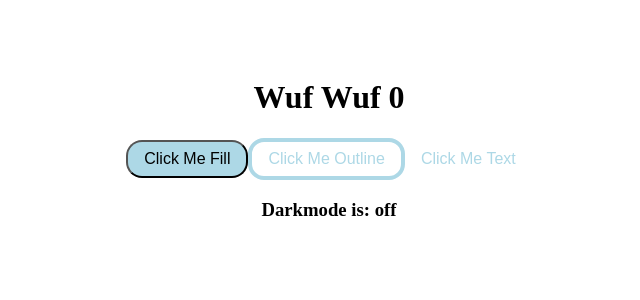
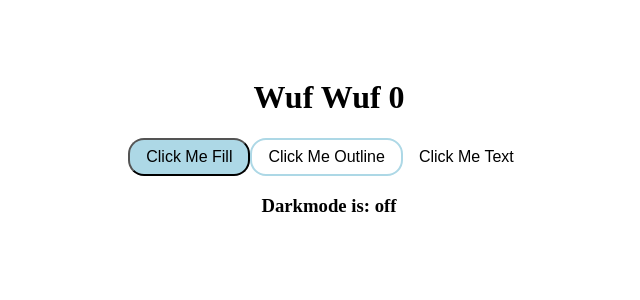
Before and after one commit to RoopeMaatta/portfolio, a React (Vite) app: page / in a window 1280 px wide. Shown: the top 300 px of the page, without its empty margins (311-951 px from the left). Built offline with nearby package versions, Linux system fonts and the light colour scheme.

Commit message:
Typescript to autocomplete variant buttonRoles

```diff
--- a/src/components/Button.jsx
+++ b/src/components/Button.tsx
@@ -7,21 +7,24 @@ import {
   StyledButtonText,
 } from '../styles/buttonStyles'
 
-const buttonRoleMap = {
+type ButtonVariant = 'filled' | 'outline' | 'text'
+
+const variantMap = {
   filled: StyledButtonFilled,
   outline: StyledButtonOutline,
   text: StyledButtonText,
 }
 
+interface ButtonProps {
+  label: string;
+  onClick?: () => void
+  buttonRole?: ButtonVariant
+}
+
 // Functional component using styled button
-const Button = ({
-  label,
-  onClick,
-  buttonRole,
-}) => {
-  const StyledButton =
-    buttonRoleMap[buttonRole] ||
-    StyledButtonFilled
+const Button: React.FC<ButtonProps> = ({ label, onClick = () => {}, buttonRole = 'filled' }) => {
+  const StyledButton = variantMap[buttonRole];
+
   return (
     <StyledButton onClick={onClick}>
       {label}
--- a/src/main.jsx
+++ b/src/main.jsx
@@ -1,7 +1,7 @@
 import React from 'react'
 import ReactDOM from 'react-dom/client'
-import App from './App.jsx'
-import { ThemeProvider } from './themes/ThemeContext.jsx'
+import App from './App'
+import { ThemeProvider } from './themes/ThemeContext'
 
 ReactDOM.createRoot(
   document.getElementById('root')
--- a/src/styles/buttonStyles.jsx
+++ b/src/styles/buttonStyles.tsx
@@ -33,8 +33,7 @@ const StyledButtonFilled = styled(ButtonBase)``
 const StyledButtonOutline = styled(ButtonBase)`
   ${({ theme: { colors } }) => `
     background-color: transparent;
-    color: ${colors.primary};
-    border: 4px solid ${colors.primary};
+    border: 2px solid ${colors.primary};
   `}
 `
 
@@ -42,7 +41,6 @@ const StyledButtonOutline = styled(ButtonBase)`
 const StyledButtonText = styled(ButtonBase)`
   ${({ theme: { colors } }) => `
     background-color: transparent;
-    color: ${colors.primary};
     border: none;
   `}
 `
--- a/src/themes/ThemeContext.jsx
+++ /dev/null
@@ -1,48 +0,0 @@
-// src/contexts/ThemeContext.js
-import React, { useState, useEffect } from 'react'
-import { ThemeProvider as StyledThemeProvider } from 'styled-components'
-import { getTheme } from './globalVariables'
-
-export const ThemeProvider = ({ children }) => {
-  // Initialize the dark mode state based on the prefers-color-scheme media query
-  const [isDarkMode, setIsDarkMode] = useState(
-    () =>
-      window.matchMedia &&
-      window.matchMedia(
-        '(prefers-color-scheme: dark)'
-      ).matches
-  )
-
-  // Effect to listen for changes in the preferred color scheme
-  useEffect(() => {
-    const mediaQuery = window.matchMedia(
-      '(prefers-color-scheme: dark)'
-    )
-
-    const handleChange = e => {
-      setIsDarkMode(e.matches)
-    }
-
-    // Listen for changes in the media query
-    mediaQuery.addEventListener(
-      'change',
-      handleChange
-    )
-
-    // Cleanup listener on component unmount
-    return () => {
-      mediaQuery.removeEventListener(
-        'change',
-        handleChange
-      )
-    }
-  }, [])
-
-  return (
-    <StyledThemeProvider
-      theme={getTheme(isDarkMode)}
-    >
-      {children}
-    </StyledThemeProvider>
-  )
-}
--- /dev/null
+++ b/src/themes/ThemeContext.tsx
@@ -0,0 +1,18 @@
+import React, { ReactNode } from 'react'
+import { ThemeProvider as StyledThemeProvider } from 'styled-components';
+import { getTheme } from './globalVariables'
+import { useDarkMode } from './useDarkMode'
+
+interface ThemeProviderProps {
+  children: ReactNode;
+}
+
+export const ThemeProvider: React.FC<ThemeProviderProps> = ({ children }) => {
+  const isDarkMode = useDarkMode()
+
+  return (
+    <StyledThemeProvider theme={getTheme(isDarkMode)}>
+      {children}
+    </StyledThemeProvider>
+  );
+};
--- a/src/themes/globalVariables.jsx
+++ b/src/themes/globalVariables.tsx
@@ -1,10 +1,10 @@
-export const getTheme = isDarkMode => {
+export const getTheme = (isDarkMode: boolean) => {
   const D = isDarkMode
 
   return {
     // Color palette
     colors: {
-      primary: D ? '#1E90FF' : '#ADD8E6', // Dark blue for dark mode, Light blue for light mode
+      primary: D ? '#002d59' : '#ADD8E6', // Dark blue for dark mode, Light blue for light mode
       primaryDark: '#1A78D0',
       secondary: D ? '#4682B4' : '#B0E0E6', // Medium blue for dark mode, Lighter blue for light mode
       text: D ? '#FFFFFF' : '#000000', // White for dark mode, Black for light mode
--- /dev/null
+++ b/src/themes/useDarkMode.ts
@@ -0,0 +1,22 @@
+import { useState, useEffect } from 'react';
+
+export const useDarkMode = (): boolean => {
+  const [isDarkMode, setIsDarkMode] = useState(() =>
+    window.matchMedia && window.matchMedia('(prefers-color-scheme: dark)').matches
+  );
+
+  useEffect(() => {
+    const mediaQuery = window.matchMedia('(prefers-color-scheme: dark)');
+    const handleChange = (e: MediaQueryListEvent) => {
+      setIsDarkMode(e.matches);
+    };
+
+    mediaQuery.addEventListener('change', handleChange);
+
+    return () => {
+      mediaQuery.removeEventListener('change', handleChange);
+    };
+  }, []);
+
+  return isDarkMode;
+};
```
Also changed, not shown: package.json (+4 -3 lines), src/App.tsx (renamed from src/App.jsx, +4 -3 lines), tsconfig.json (added, +13 -0 lines), 1 other file (tests, documents, lock files or other folders).
